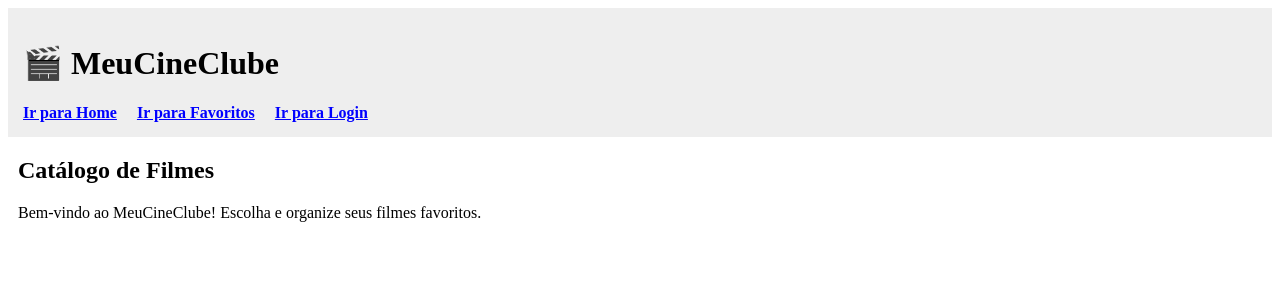
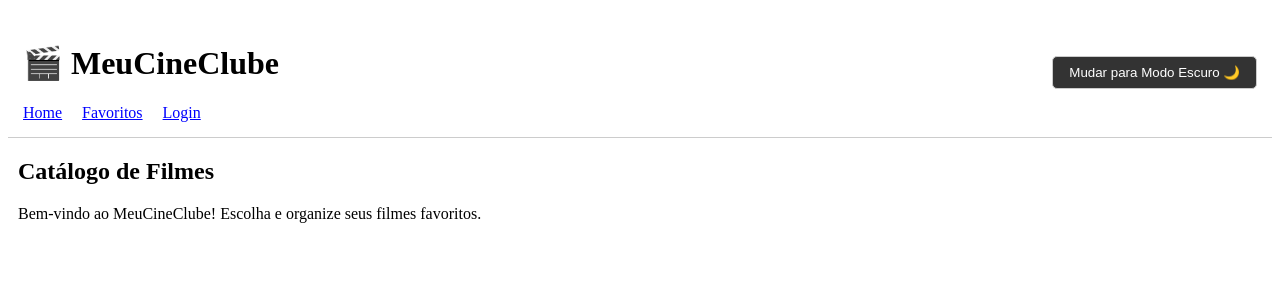
Before and after one commit to LuizArthur098/Meu-cine-Clube, a React (Vite) app: page / in a window 1280 px wide. Shown: the top 300 px of the page. Built offline with nearby package versions, Linux system fonts and the light colour scheme.

Commit message:
Passo 3: Criando e configurando ThemeContext para controle de tema claro e escuro

```diff
--- a/src/App.jsx
+++ b/src/App.jsx
@@ -1,17 +1,19 @@
 import React from 'react';
-// Importamos os componentes estruturais obrigatórios para a abordagem clássica/declarativa
 import { BrowserRouter, Routes, Route } from 'react-router-dom';
 
-// Importação das nossas páginas e do componente Header
 import Home from './pages/Home';
 import Login from './pages/Login';
 import Favoritos from './pages/Favoritos';
 import Header from './components/Header';
 
+// IMPORTANTE: Importamos o provedor de tema que acabámos de criar
+import { ThemeProvider } from './contexts/ThemeContext';
+
 function App() {
   return (
+    <ThemeProvider>
       <BrowserRouter>
-      <Header /> {/* Menu visível em todo o app */}
+        <Header />
 
         <main style={{ padding: '0 10px' }}>
           <Routes>
@@ -21,6 +23,7 @@ function App() {
           </Routes>
         </main>
       </BrowserRouter>
+    </ThemeProvider>
   );
 }
 
--- a/src/components/Header.jsx
+++ b/src/components/Header.jsx
@@ -1,15 +1,44 @@
-import React from 'react';
+import React, { useContext } from 'react';
 import { Link } from 'react-router-dom';
+// IMPORTANTE: Importamos o hook useContext e a nossa referência do ThemeContext
+import { ThemeContext } from '../contexts/ThemeContext';
 
 function Header() {
+  const { tema, alternarTema } = useContext(ThemeContext);
+
   return (
-    <header style={{ padding: '15px', background: '#eee', marginBottom: '20px' }}>
-      <h1>🎬 MeuCineClube</h1>
-      <nav style={{ display: 'flex', gap: '20px' }}>
-        <Link to="/" style={{ fontWeight: 'bold', color: 'blue' }}>Ir para Home</Link>
-        <Link to="/favoritos" style={{ fontWeight: 'bold', color: 'blue' }}>Ir para Favoritos</Link>
-        <Link to="/login" style={{ fontWeight: 'bold', color: 'blue' }}>Ir para Login</Link>
-      </nav>
+    <header style={{
+      padding: '15px',
+      borderBottom: '1px solid #ccc',
+      marginBottom: '20px',
+      display: 'flex',
+      justifyContent: 'space-between',
+      alignItems: 'center'
+    }}>
+      <div>
+        <h1>🎬 MeuCineClube</h1>
+        <nav style={{ display: 'flex', gap: '20px' }}>
+          {/* Mudamos dinamicamente as cores dos links baseado no tema ativo */}
+          <Link to="/" style={{ color: tema === 'escuro' ? '#90caf9' : 'blue' }}>Home</Link>
+          <Link to="/favoritos" style={{ color: tema === 'escuro' ? '#90caf9' : 'blue' }}>Favoritos</Link>
+          <Link to="/login" style={{ color: tema === 'escuro' ? '#90caf9' : 'blue' }}>Login</Link>
+        </nav>
+      </div>
+
+      {/* Botão interativo que dispara a nossa função global */}
+      <button
+        onClick={alternarTema}
+        style={{
+          padding: '8px 16px',
+          cursor: 'pointer',
+          borderRadius: '5px',
+          border: '1px solid #ccc',
+          background: tema === 'escuro' ? '#ffffff' : '#333333',
+          color: tema === 'escuro' ? '#000000' : '#ffffff'
+        }}
+      >
+        Mudar para Modo {tema === 'claro' ? 'Escuro 🌙' : 'Claro ☀️'}
+      </button>
     </header>
   );
 }
--- /dev/null
+++ b/src/contexts/ThemeContext.jsx
@@ -0,0 +1,35 @@
+import React, { createContext, useState, useEffect } from 'react';
+
+export const ThemeContext = createContext();
+
+export function ThemeProvider({ children }) {
+  // Estado que armazena qual o tema atual ('claro' ou 'escuro')
+  // Usamos uma função de inicialização para ler o localStorage e lembrar o tema escolhido pelo utilizador
+  const [tema, setTema] = useState(() => {
+    const temaSalvo = localStorage.getItem('meuCineClube:tema');
+    return temaSalvo ? temaSalvo : 'claro';
+  });
+
+  // Função para inverter o tema atual
+  const alternarTema = () => {
+    setTema((temaAtual) => (temaAtual === 'claro' ? 'escuro' : 'claro'));
+  };
+
+  useEffect(() => {
+    localStorage.setItem('meuCineClube:tema', tema);
+
+    if (tema === 'escuro') {
+      document.body.style.backgroundColor = '#121212';
+      document.body.style.color = '#ffffff';
+    } else {
+      document.body.style.backgroundColor = '#ffffff';
+      document.body.style.color = '#000000';
+    }
+  }, [tema]); // O array de dependências garante que o efeito só roda quando o 'tema' mudar
+
+  return (
+    <ThemeContext.Provider value={{ tema, alternarTema }}>
+      {children}
+    </ThemeContext.Provider>
+  );
+}
```
Lines whose indentation alone changed are shown as unchanged.
